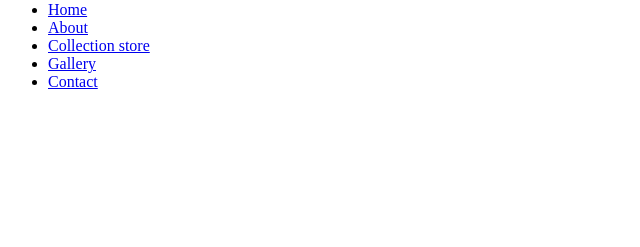
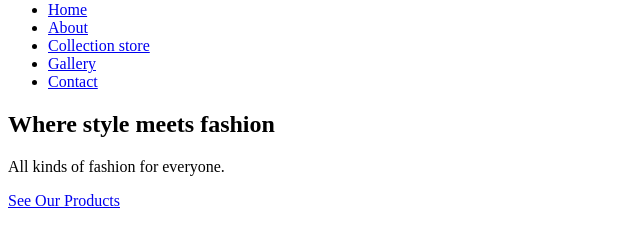
Before and after one commit to Kkals11/learn-html-css-js, a plain HTML site: page week4/index.html in a window 1280 px wide. Shown: the part 79-326 px from the top of the page, without its empty margins (0-640 px from the left). Drawn offline with Linux system fonts and the light colour scheme.

Commit message:
update 1

```diff
--- a/week4/index.html
+++ b/week4/index.html
@@ -23,5 +23,15 @@
     </nav>
   </header>
 
+  <!-- Hero Section -->
+  <section id="home" class="hero">
+    <div class="hero-content">
+      <h2>Where style meets fashion</h2>
+      <p>All kinds of fashion for everyone.</p>
+      <a href="#gallery" class="pic-btn">See Our Products</a>
+    </div>
+  </section>
+
+
 </body>
 </html>
```
